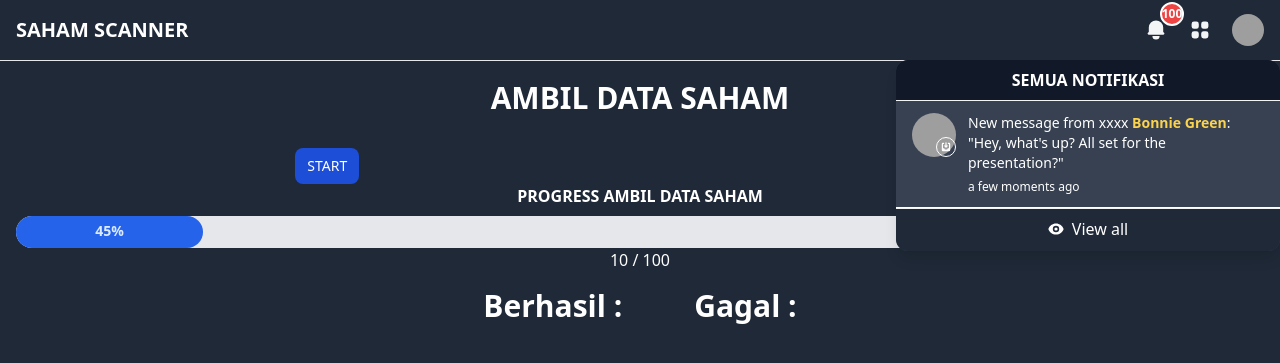
After one commit to nice9uy/saham_scanner, a Django app: page /scanner/ambil_data_saham/ in a window 1280 px wide, after a click that opens the changed part. The commit adds this page. Shown: the top 363 px of the page. Run offline with Django 5.2, Linux system fonts and the light colour scheme; the visitor is signed in with stand-in values (Sample User, id 1); data that the repository does not hold is empty; some libraries are stand-ins or nearby versions; grey boxes are pictures that could not be loaded.

Commit message:
design untuk ambil data saham

```diff
--- /dev/null
+++ b/scanner_app/templates/ambil_data_saham.html
@@ -0,0 +1,68 @@
+{% extends 'base.html' %}
+{% load static %}
+{% load i18n %}
+{% load l10n %}
+{% comment %} {% load humanize %} {% endcomment %}
+
+
+{% block ambil_data_saham %}
+  <div class="antialiased bg-gray-800  ">
+    {% include 'components/header/index.html' %}
+
+
+    <main class="p-4 pt-20 ">
+      <div class="text-3xl text-white font-bold text-center mb-8">
+        AMBIL DATA SAHAM
+      </div>
+
+      <div class="flex gap-2 justify-around " >
+        <div>
+          <button  type="button" data-modal-target="start_button" data-modal-toggle="start_button"  class="px-3 py-2 text-sm font-medium text-center text-white bg-blue-700 rounded-lg hover:bg-blue-800 focus:ring-4 focus:outline-none focus:ring-blue-300 dark:bg-blue-600 dark:hover:bg-blue-700 dark:focus:ring-blue-800">START</button>
+        </div>
+        <div>
+          <button type="button" data-modal-target="stop_button" data-modal-toggle="stop_button"  class="px-3 py-2 text-sm font-medium text-center text-white bg-red-700 rounded-lg hover:bg-red-800 focus:ring-4 focus:outline-none focus:ring-red-300 dark:bg-red-600 dark:hover:bg-red-700 dark:focus:ring-red-800">STOP</button>
+        </div>
+      </div>
+      <div  class="text-center">
+        <span class="text-white mb font-bold size-2" >PROGRESS AMBIL DATA SAHAM</span>
+        <div class="w-full mt-2 bg-gray-200 rounded-full dark:bg-green-400">
+          <div class="bg-blue-600 text-sm h-8  font-bold text-blue-100 text-center p-2 leading-none rounded-full" style="width: 15%"> 45%</div>
+        </div>
+      </div>
+      <div class="text-white text-center" >
+        10 / 100
+      </div>
+
+      <div class="flex mt-4 text-center justify-center gap-18 text-white font-bold text-3xl">
+        <div>
+          Berhasil :
+        </div>
+        <div>
+          Gagal :
+        </div>
+      </div>
+
+    </main>
+  </div>
+
+  <div class="p-4 pt-1">
+
+  </div>
+
+  <div class="">
+    {% comment %} {% include 'copyright.html' %} {% endcomment %}
+    {% comment %} {% else %}
+    {% endif %} {% endcomment %}
+  </div>
+
+
+
+
+  {% include 'modal/scanner_app/upload_emiten.html' %}
+
+  {% include 'modal/scanner_app/hapus_semua_emiten.html' %}
+  {% include 'modal/start.html' %}
+  {% include 'modal/stop.html' %}
+
+
+{% endblock %}
--- /dev/null
+++ b/scanner_app/templates/modal/start.html
@@ -0,0 +1,31 @@
+<div id="start_button" tabindex="-1" class="hidden overflow-y-auto overflow-x-hidden fixed top-0 right-0 left-0 z-50 justify-center items-center w-full md:inset-0 h-[calc(100%-1rem)] max-h-full">
+    <div class="relative p-4 w-full max-w-md max-h-full">
+        <div class="relative bg-white rounded-lg shadow-sm dark:bg-gray-700">
+            <button type="button" class="absolute top-3 end-2.5 text-gray-400 bg-transparent hover:bg-gray-200 hover:text-gray-900 rounded-lg text-sm w-8 h-8 ms-auto inline-flex justify-center items-center dark:hover:bg-gray-600 dark:hover:text-white" data-modal-hide="start_button">
+                <svg class="w-3 h-3" aria-hidden="true" xmlns="http://www.w3.org/2000/svg" fill="none" viewBox="0 0 14 14">
+                    <path stroke="currentColor" stroke-linecap="round" stroke-linejoin="round" stroke-width="2" d="m1 1 6 6m0 0 6 6M7 7l6-6M7 7l-6 6"/>
+                </svg>
+                <span class="sr-only">Close modal</span>
+            </button>
+            <div class="p-4 md:p-5 text-center">
+                <svg class="mx-auto mb-4 text-gray-400 w-12 h-12 dark:text-gray-200" aria-hidden="true" xmlns="http://www.w3.org/2000/svg" fill="none" viewBox="0 0 20 20">
+                    <path stroke="currentColor" stroke-linecap="round" stroke-linejoin="round" stroke-width="2" d="M10 11V6m0 8h.01M19 10a9 9 0 1 1-18 0 9 9 0 0 1 18 0Z"/>
+                </svg>
+                <h3 class="mb-5 text-lg font-normal text-gray-500 dark:text-gray-400">
+                    Yakin Ingin Ambil DATA SAHAM?<br>
+                    Ini Akan menghapus data saham yang lama!!!
+                </h3>
+
+                <!-- Tempat CAPTCHA -->
+                <div class="mb-4">
+                    <div class="g-recaptcha" data-sitekey="GANTI_DENGAN_SITE_KEY_ANDA"></div>
+                </div>
+
+                <!-- Tombol Konfirmasi (Nonaktif awalnya) -->
+                <button id="confirm_fetch_button" type="button" class="text-white bg-red-600 hover:bg-red-800 focus:ring-4 focus:outline-none focus:ring-red-300 dark:focus:ring-red-800 font-medium rounded-lg text-sm inline-flex items-center px-5 py-2.5 text-center" disabled>
+                    Yes, I'm sure
+                </button>
+            </div>
+        </div>
+    </div>
+</div>
--- /dev/null
+++ b/scanner_app/templates/modal/stop.html
@@ -0,0 +1,21 @@
+<div id="stop_button" tabindex="-1" class="hidden overflow-y-auto overflow-x-hidden fixed top-0 right-0 left-0 z-50 justify-center items-center w-full md:inset-0 h-[calc(100%-1rem)] max-h-full">
+    <div class="relative p-4 w-full max-w-md max-h-full">
+        <div class="relative bg-white rounded-lg shadow-sm dark:bg-gray-700">
+            <button type="button" class="absolute top-3 end-2.5 text-gray-400 bg-transparent hover:bg-gray-200 hover:text-gray-900 rounded-lg text-sm w-8 h-8 ms-auto inline-flex justify-center items-center dark:hover:bg-gray-600 dark:hover:text-white" data-modal-hide="stop_button">
+                <svg class="w-3 h-3" aria-hidden="true" xmlns="http://www.w3.org/2000/svg" fill="none" viewBox="0 0 14 14">
+                    <path stroke="currentColor" stroke-linecap="round" stroke-linejoin="round" stroke-width="2" d="m1 1 6 6m0 0 6 6M7 7l6-6M7 7l-6 6"/>
+                </svg>
+                <span class="sr-only">Close modal</span>
+            </button>
+            <div class="p-4 md:p-5 text-center">
+                <svg class="mx-auto mb-4 text-gray-400 w-12 h-12 dark:text-gray-200" aria-hidden="true" xmlns="http://www.w3.org/2000/svg" fill="none" viewBox="0 0 20 20">
+                    <path stroke="currentColor" stroke-linecap="round" stroke-linejoin="round" stroke-width="2" d="M10 11V6m0 8h.01M19 10a9 9 0 1 1-18 0 9 9 0 0 1 18 0Z"/>
+                </svg>
+                <h3 class="mb-5 text-lg font-normal text-gray-500 dark:text-gray-400">Are you sure you want to delete this product?</h3>
+                <button data-modal-hide="stop_button" type="button" class="text-white bg-red-600 hover:bg-red-800 focus:ring-4 focus:outline-none focus:ring-red-300 dark:focus:ring-red-800 font-medium rounded-lg text-sm inline-flex items-center px-5 py-2.5 text-center">
+                    Yes, I'm sure
+                </button>
+            </div>
+        </div>
+    </div>
+</div>
--- a/scanner_app/urls/__init__.py
+++ b/scanner_app/urls/__init__.py
@@ -3,4 +3,5 @@ from django.urls import path, include
 urlpatterns = [
     path("", include("scanner_app.urls.dashboard" , namespace="authdashboard")),
     path("", include("scanner_app.urls.daftar_saham" , namespace="daftar_saham")),
+    path("", include("scanner_app.urls.ambil_data_saham" , namespace="ambil_data_saham")),
 ]
--- /dev/null
+++ b/scanner_app/views/ambil_data_saham.py
@@ -0,0 +1,42 @@
+from django.shortcuts import get_object_or_404, redirect, render
+from django.contrib.auth.decorators import login_required
+
+from scanner_app.models.daftar_emiten import DaftarEmiten
+import yfinance as yf
+import time
+# import json
+# from django.contrib import messages
+# import pandas as pd
+# from ..models import DaftarEmiten
+# from django.core.paginator import Paginator
+# from django.http import JsonResponse
+# import logging
+# from django.db.models import Q
+
+
+@login_required(login_url="/accounts/login/")
+def ambil_data_saham(request):
+
+    tickers = []
+
+    all_tickers = DaftarEmiten.objects.values_list("kode_emiten", flat=True).iterator(
+        chunk_size=2000
+    )
+
+    for ticker in all_tickers:
+        tickers.append(ticker)
+
+    try:
+        for data_ticker in tickers:
+            data = yf.download(data_ticker, period="1y", timeout=10)
+            hasil_tickers = data.sort_index(ascending=False)
+
+            print(hasil_tickers)
+            time.sleep(100)
+
+    except Exception as e:
+        print(f"gagal dikarenakan {e}")
+
+    context = {"page_title": "AMBIL DATA SAHAM"}
+
+    return render(request, "ambil_data_saham.html", context)
--- a/static/css/tailwindcss.css
+++ b/static/css/tailwindcss.css
@@ -69,7 +69,6 @@
     --color-cyan-500: #06B6D4;
     --color-cyan-600: #0891B2;
     --color-cyan-800: #155E75;
-    --color-cyan-900: #164E63;
     --color-sky-400: oklch(74.6% 0.16 232.661);
     --color-sky-500: oklch(68.5% 0.169 237.323);
     --color-blue-50: #EFF6FF;
@@ -1087,23 +1086,14 @@
   .mt-3 {
     margin-top: calc(var(--spacing) * 3);
   }
-  .mt-10 {
-    margin-top: calc(var(--spacing) * 10);
-  }
-  .mt-12 {
-    margin-top: calc(var(--spacing) * 12);
+  .mt-4 {
+    margin-top: calc(var(--spacing) * 4);
   }
   .mt-14 {
     margin-top: calc(var(--spacing) * 14);
   }
   .mt-16 {
     margin-top: calc(var(--spacing) * 16);
-  }
-  .mt-18 {
-    margin-top: calc(var(--spacing) * 18);
-  }
-  .mt-20 {
-    margin-top: calc(var(--spacing) * 20);
   }
   .apexcharts-canvas {
     & .apexcharts-tooltip {
@@ -1437,6 +1427,9 @@
   .mb-6 {
     margin-bottom: calc(var(--spacing) * 6);
   }
+  .mb-8 {
+    margin-bottom: calc(var(--spacing) * 8);
+  }
   .apexcharts-xaxistooltip {
     .apexcharts-canvas & {
       color: var(--color-gray-500) !important;
@@ -1474,9 +1467,6 @@
       border-bottom-color: var(--color-gray-700) !important;
     }
   }
-  .ml-2 {
-    margin-left: calc(var(--spacing) * 2);
-  }
   .ml-3 {
     margin-left: calc(var(--spacing) * 3);
   }
@@ -1523,6 +1513,10 @@
   }
   .table\! {
     display: table !important;
+  }
+  .size-2 {
+    width: calc(var(--spacing) * 2);
+    height: calc(var(--spacing) * 2);
   }
   .h-3 {
     height: calc(var(--spacing) * 3);
@@ -1762,9 +1756,6 @@
       border-color: var(--color-blue-600);
     }
   }
-  .min-w-0 {
-    min-width: calc(var(--spacing) * 0);
-  }
   .min-w-\[180px\] {
     min-width: 180px;
   }
@@ -1860,17 +1851,20 @@
   .justify-end {
     justify-content: flex-end;
   }
-  .justify-evenly {
-    justify-content: space-evenly;
-  }
   .justify-start {
     justify-content: flex-start;
   }
+  .gap-2 {
+    gap: calc(var(--spacing) * 2);
+  }
   .gap-3 {
     gap: calc(var(--spacing) * 3);
   }
   .gap-4 {
     gap: calc(var(--spacing) * 4);
+  }
+  .gap-18 {
+    gap: calc(var(--spacing) * 18);
   }
   .space-y-2 {
     :where(& > :not(:last-child)) {
@@ -2194,6 +2188,9 @@
   .bg-amber-300 {
     background-color: var(--color-amber-300);
   }
+  .bg-blue-600 {
+    background-color: var(--color-blue-600);
+  }
   .bg-blue-700 {
     background-color: var(--color-blue-700);
   }
@@ -2223,9 +2220,6 @@
     @supports (color: color-mix(in lab, red, red)) {
       background-color: color-mix(in oklab, var(--color-gray-900) 50%, transparent);
     }
-  }
-  .bg-green-500 {
-    background-color: var(--color-green-500);
   }
   .bg-red-500 {
     background-color: var(--color-red-500);
@@ -2316,6 +2310,9 @@
       padding: 0 !important;
     }
   }
+  .p-0\.5 {
+    padding: calc(var(--spacing) * 0.5);
+  }
   .p-1 {
     padding: calc(var(--spacing) * 1);
   }
@@ -2378,9 +2375,6 @@
   }
   .pt-2 {
     padding-top: calc(var(--spacing) * 2);
-  }
-  .pt-18 {
-    padding-top: calc(var(--spacing) * 18);
   }
   .pt-20 {
     padding-top: calc(var(--spacing) * 20);
@@ -2434,6 +2428,10 @@
     font-size: var(--text-2xl);
     line-height: var(--tw-leading, var(--text-2xl--line-height));
   }
+  .text-3xl {
+    font-size: var(--text-3xl);
+    line-height: var(--tw-leading, var(--text-3xl--line-height));
+  }
   .text-base {
     font-size: var(--text-base);
     line-height: var(--tw-leading, var(--text-base--line-height));
@@ -2511,6 +2509,10 @@
     --tw-leading: calc(var(--spacing) * 9);
     line-height: calc(var(--spacing) * 9);
   }
+  .leading-none {
+    --tw-leading: 1;
+    line-height: 1;
+  }
   .leading-relaxed {
     --tw-leading: var(--leading-relaxed);
     line-height: var(--leading-relaxed);
@@ -2581,11 +2583,11 @@
       color: white;
     }
   }
+  .text-blue-100 {
+    color: var(--color-blue-100);
+  }
   .text-blue-300 {
     color: var(--color-blue-300);
-  }
-  .text-blue-400 {
-    color: var(--color-blue-400);
   }
   .text-blue-600 {
     color: var(--color-blue-600);
@@ -2709,11 +2711,6 @@
       color: var(--color-gray-400);
     }
   }
-  .placeholder\:text-white {
-    &::placeholder {
-      color: var(--color-white);
-    }
-  }
   .hover\:border-gray-300 {
     &:hover {
       @media (hover: hover) {
@@ -2774,13 +2771,6 @@
     &:hover {
       @media (hover: hover) {
         background-color: var(--color-gray-900);
-      }
-    }
-  }
-  .hover\:bg-green-700 {
-    &:hover {
-      @media (hover: hover) {
-        background-color: var(--color-green-700);
       }
     }
   }
@@ -2848,13 +2838,6 @@
       }
     }
   }
-  .hover\:text-gray-700 {
-    &:hover {
-      @media (hover: hover) {
-        color: var(--color-gray-700);
-      }
-    }
-  }
   .hover\:text-gray-900 {
     &:hover {
       @media (hover: hover) {
@@ -2926,11 +2909,6 @@
   .focus\:ring-gray-800 {
     &:focus {
       --tw-ring-color: var(--color-gray-800);
-    }
-  }
-  .focus\:ring-green-300 {
-    &:focus {
-      --tw-ring-color: var(--color-green-300);
     }
   }
   .focus\:ring-red-300 {
@@ -3104,9 +3082,24 @@
       }
     }
   }
+  .dark\:bg-green-400 {
+    @media (prefers-color-scheme: dark) {
+      background-color: var(--color-green-400);
+    }
+  }
+  .dark\:bg-red-600 {
+    @media (prefers-color-scheme: dark) {
+      background-color: var(--color-red-600);
+    }
+  }
   .dark\:text-blue-500 {
     @media (prefers-color-scheme: dark) {
       color: var(--color-blue-500);
+    }
+  }
+  .dark\:text-gray-200 {
+    @media (prefers-color-scheme: dark) {
+      color: var(--color-gray-200);
     }
   }
   .dark\:text-gray-300 {
@@ -3172,6 +3165,15 @@
       }
     }
   }
+  .dark\:hover\:bg-red-700 {
+    @media (prefers-color-scheme: dark) {
+      &:hover {
+        @media (hover: hover) {
+          background-color: var(--color-red-700);
+        }
+      }
+    }
+  }
   .dark\:hover\:text-blue-500 {
     @media (prefers-color-scheme: dark) {
       &:hover {
@@ -3233,6 +3235,13 @@
     @media (prefers-color-scheme: dark) {
       &:focus {
         --tw-ring-color: var(--color-gray-600);
+      }
+    }
+  }
+  .dark\:focus\:ring-red-800 {
+    @media (prefers-color-scheme: dark) {
+      &:focus {
+        --tw-ring-color: var(--color-red-800);
       }
     }
   }
--- a/templates/base.html
+++ b/templates/base.html
@@ -38,7 +38,8 @@
       {% block daftar_emiten %}
       {% endblock %}
 
-
+      {% block ambil_data_saham %}
+      {% endblock  %}
 
     </div>
 
--- a/templates/components/header/super_user.html
+++ b/templates/components/header/super_user.html
@@ -105,13 +105,25 @@
               <div class="text-sm text-center text-white">UPLOAD EMITEN</div>
             </button>
           </li>
-           <li>
+          <li>
             <button data-modal-target="delete_all_emiten" data-modal-toggle="delete_all_emiten"  class="w-full text-center flex  py-2 px-4 text-sm text-white hover:bg-gray-600 dark:hover:bg-gray-600 dark:hover:text-white">
               <svg class="mr-2 w-5 h-5 text-gray-800 dark:text-white" aria-hidden="true" xmlns="http://www.w3.org/2000/svg" fill="none" viewBox="0 0 24 24" stroke="currentColor">
                 <path stroke-linecap="round" stroke-linejoin="round" stroke-width="2" d="M6 18L18 6M6 6l12 12" />
               </svg>
               <div class="text-sm text-center text-white">HAPUS SEMUA EMITEN</div>
             </button>
+          </li>
+          <li>
+            <a href="{% url 'ambil_data_saham:ambil_data_saham' %}"  class="w-full text-center flex  py-2 px-4 text-sm text-white hover:bg-gray-600 dark:hover:bg-gray-600 dark:hover:text-white">
+              {% comment %} <svg class="mr-2 w-5 h-5 text-gray-800 dark:text-white" aria-hidden="true" xmlns="http://www.w3.org/2000/svg" fill="none" viewBox="0 0 24 24" stroke="currentColor">
+                <path stroke-linecap="round" stroke-linejoin="round" stroke-width="2" d="M6 18L18 6M6 6l12 12" />
+              </svg> {% endcomment %}
+              <svg class="mr-2 w-5 h-5 text-gray-800 dark:text-white" aria-hidden="true" xmlns="http://www.w3.org/2000/svg" width="24" height="24" fill="none" viewBox="0 0 24 24">
+                <path stroke="currentColor" stroke-linecap="round" stroke-linejoin="round" stroke-width="2" d="M12 6h8m-8 6h8m-8 6h8M4 16a2 2 0 1 1 3.321 1.5L4 20h5M4 5l2-1v6m-2 0h4"/>
+              </svg>
+
+              <div class="text-sm text-center text-white">AMBIL DATA SAHAM</div>
+            </a>
           </li>
           <li>
             <a href="{% url 'admin:index' %}" class="flex items-center py-2 px-4 text-sm  text-white hover:bg-gray-600 dark:hover:bg-gray-600 dark:hover:text-white">
```
Also changed, not shown: scanner_app/admin.py (+14 -5 lines), scanner_app/models/daftar_emiten.py (+34 -15 lines), scanner_app/urls/ambil_data_saham.py (added, +11 -0 lines), scanner_app/migrations/0001_initial.py (deleted), scanner_app/migrations/0002_remove_daftaremiten_tanggal_mulai.py (deleted), scanner_app/migrations/0003_listpolasaham_settingpersen.py (deleted), scanner_app/migrations/__init__.py (deleted), templates/modal/scanner_app/hapus_semua_emiten.html (indentation only).
